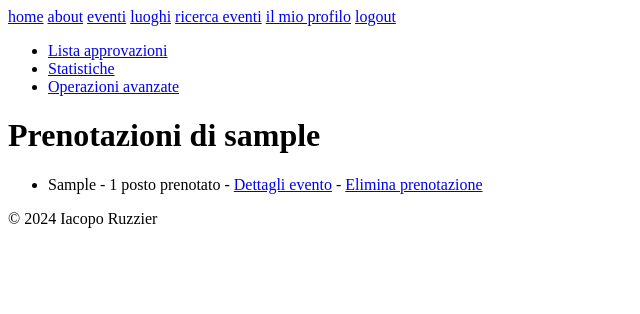
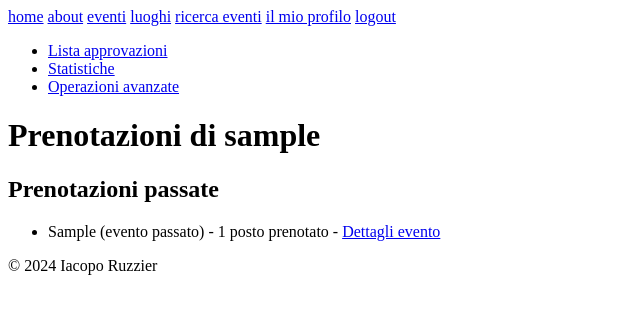
Before and after one commit to Hoolywear/tec_folklore_prj, a Django app: page /users/profile/prenotazioni/ in a window 1280 px wide. Shown: the top 314 px of the page, without its empty margins (0-640 px from the left). Run offline with Django 4.2, Linux system fonts and the light colour scheme; a user stored in the database is signed in; tables that the repository leaves empty hold one stand-in row (values such as "Sample post"); some libraries are stand-ins or nearby versions.

Commit message:
add past event conditional content in templates

```diff
--- a/users/templates/users/lista_prenotazioni.html
+++ b/users/templates/users/lista_prenotazioni.html
@@ -7,11 +7,20 @@
     <h1>Prenotazioni di {{ user.username }}</h1>
 
     <ul>
-    {% for prenotazione in object_list %}
+    {% for prenotazione in prenotazioni_attive %}
     	<li>{{ prenotazione.evento }} - {{ prenotazione.posti }} {{ prenotazione.posti|pluralize:'posto prenotato,posti prenotati' }} -
             <a href="{% url 'eventi:dettagli_evento' pk=prenotazione.evento.pk %}">Dettagli evento</a> -
             <a href="{% url 'users:delete_prenotazione' pk=prenotazione.pk %}">Elimina prenotazione</a></li>
     {% endfor %}
     </ul>
+    {% if prenotazioni_passate.count > 0 %}
+        <h2>Prenotazioni passate</h2>
+        <ul>
+        {% for prenotazione in prenotazioni_passate %}
+            <li>{{ prenotazione.evento }} (evento passato) - {{ prenotazione.posti }} {{ prenotazione.posti|pluralize:'posto prenotato,posti prenotati' }} -
+                <a href="{% url 'eventi:dettagli_evento' pk=prenotazione.evento.pk %}">Dettagli evento</a></li>
+        {% endfor %}
+        </ul>
+    {% endif %}
 
 {% endblock %}
```
Also changed, not shown: eventi/templates/eventi/dettagli_evento.html (+10 -2 lines).
